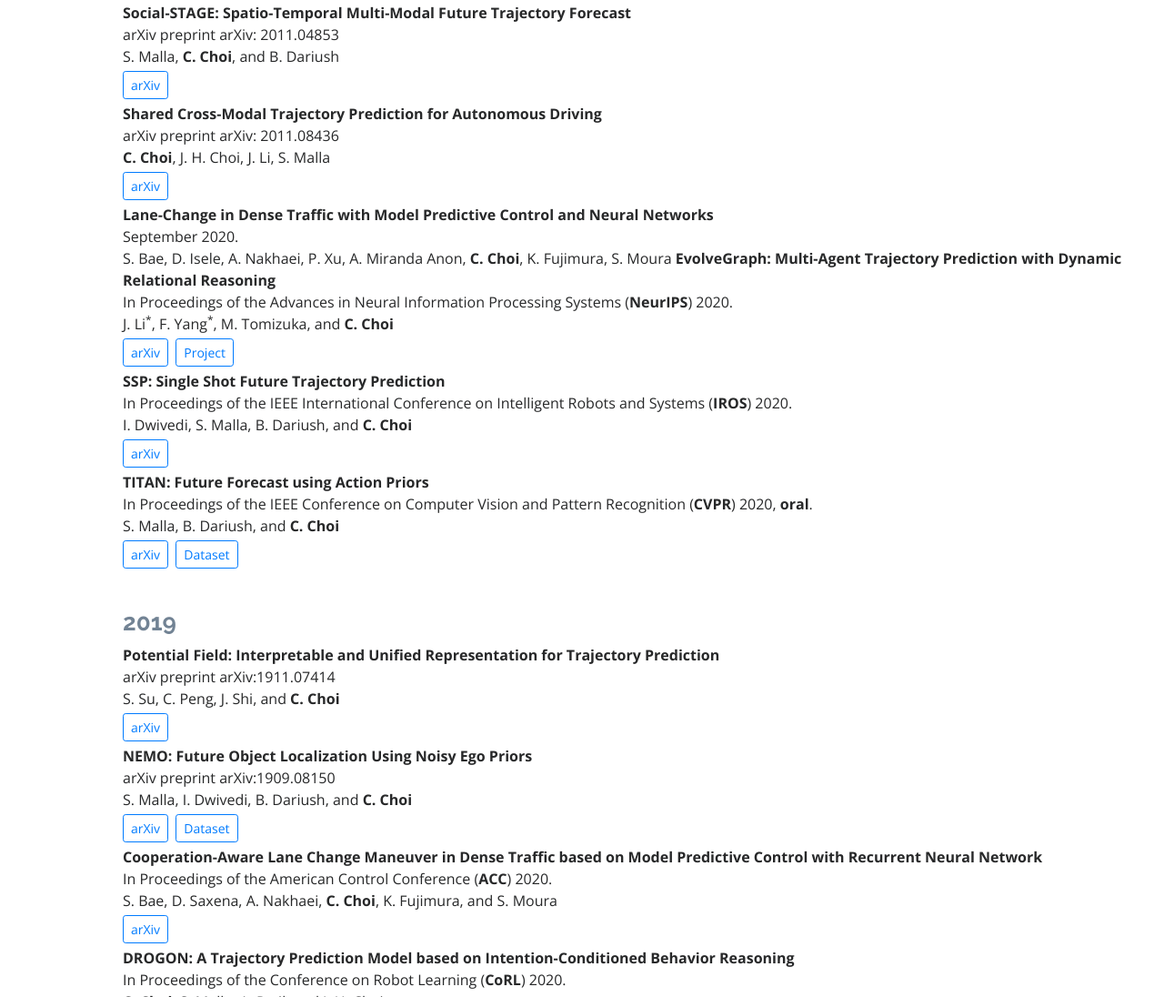
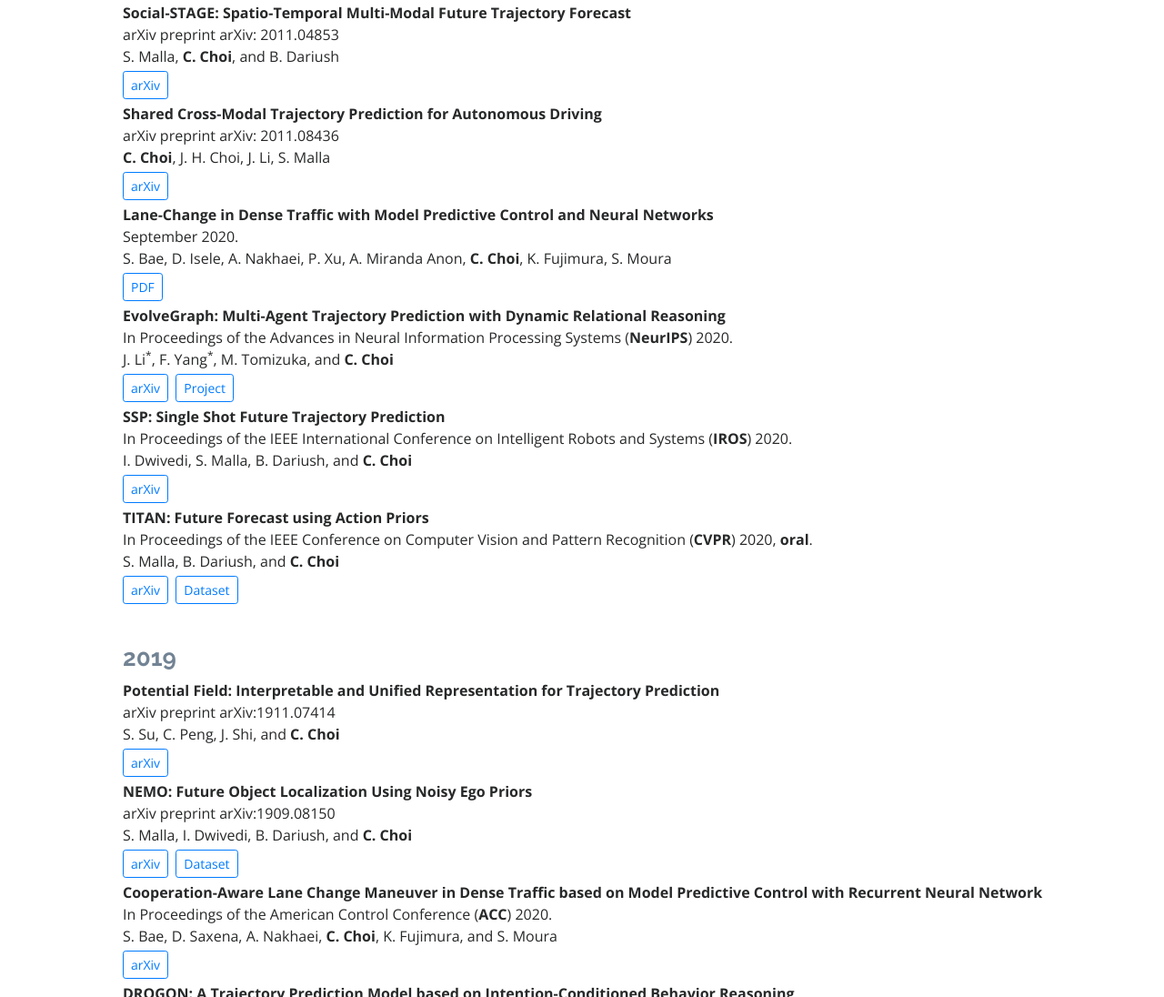
Before and after one commit to chihochoi/chihochoi.github.io, a plain HTML site: page index.html in a window 1280 px wide. Shown: the part 3706-4802 px from the top of the page at 91% size. Drawn offline with nearby package versions, Linux system fonts and the light colour scheme.

Commit message:
Update index.html

```diff
--- a/index.html
+++ b/index.html
@@ -408,9 +408,9 @@
                 <div>September 2020.
                 </div>
                 S. Bae, D. Isele, A. Nakhaei, P. Xu, A. Miranda Anon, <strong>C. Choi</strong>, K. Fujimura, S. Moura
-                <!--div class="btn-links">
-                <a class="btn btn-outline-primary my-1 mr-1 btn-sm" href="https://arxiv.org/pdf/..pdf" target="_blank">arXiv</a-->
-                </div-->
+                <div class="btn-links">
+                <a class="btn btn-outline-primary my-1 mr-1 btn-sm" href="" target="_blank">PDF</a>
+                </div>
 
         <strong>EvolveGraph: Multi-Agent Trajectory Prediction with Dynamic Relational Reasoning</strong>
                 <div>In Proceedings of the Advances in Neural Information Processing Systems (<strong>NeurIPS</strong>) 2020.
```
